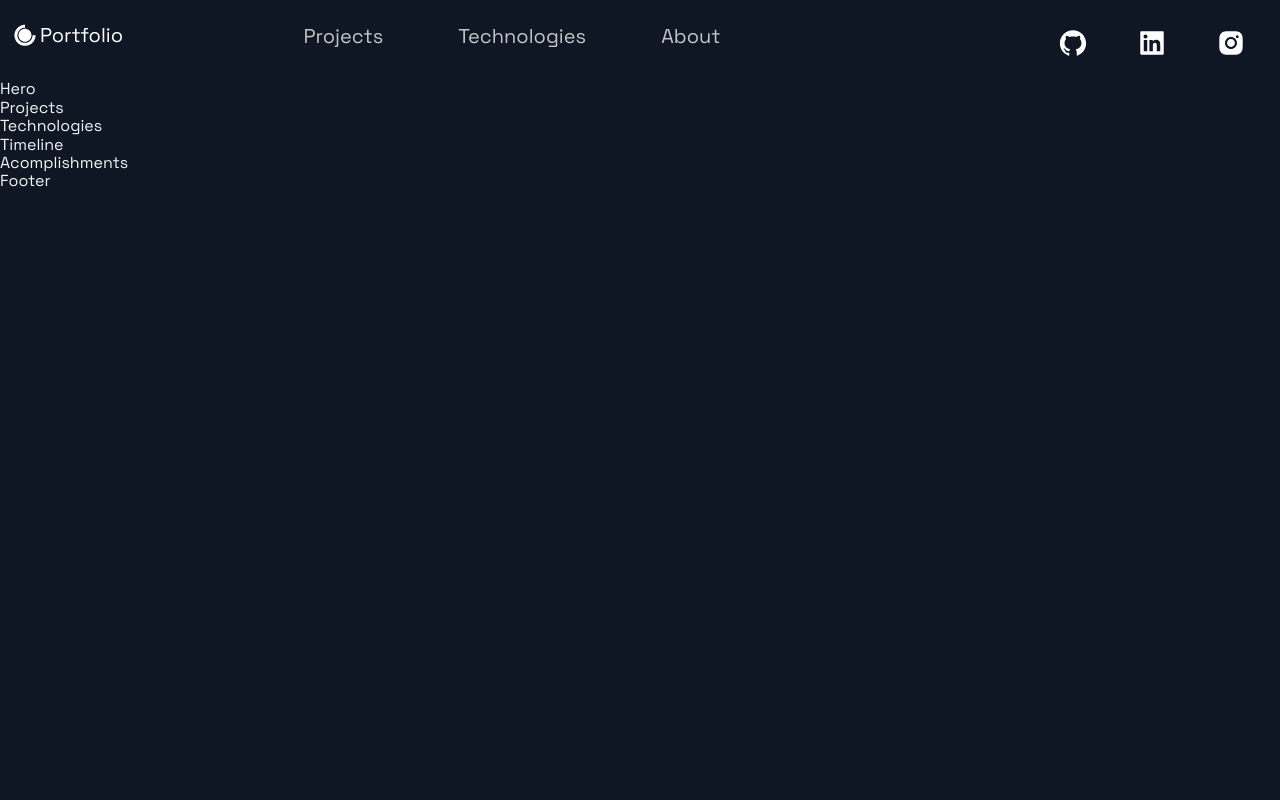
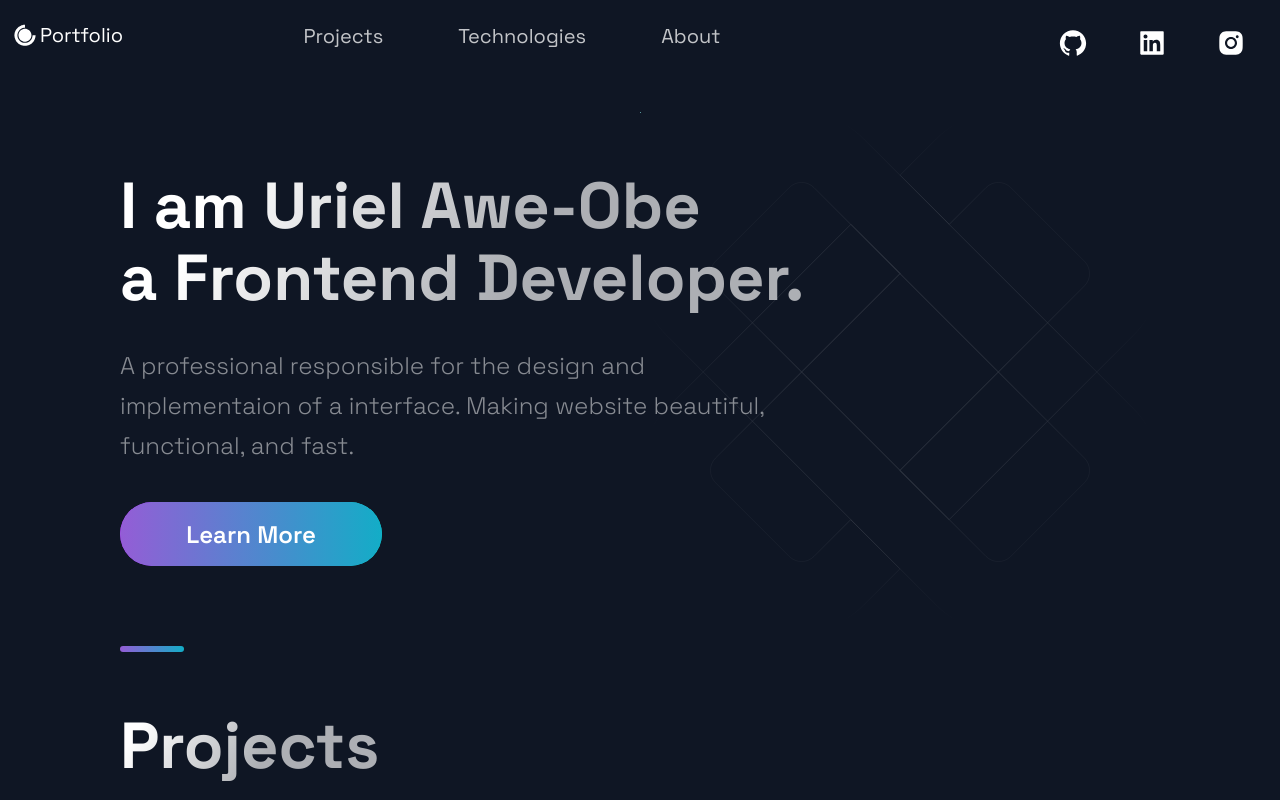
Before and after one commit to urielaweobe/portfolio-react-next, a Next.js app: page / in a window 1280 px wide. Shown: the top 800 px of the page. Built offline with nearby package versions, Linux system fonts and the light colour scheme.

Commit message:
update: project section tutorial

```diff
--- a/src/components/Hero/Hero.js
+++ b/src/components/Hero/Hero.js
@@ -4,10 +4,20 @@ import { Section, SectionText, SectionTitle } from '../../styles/GlobalComponent
 import Button from '../../styles/GlobalComponents/Button';
 import { LeftSection } from './HeroStyles';
 
-const Hero = (props) => (
-  <div>
-    Hero
-  </div>
+const Hero = () => (
+  <Section roq nopadding>
+    <LeftSection>
+      <SectionTitle main center>
+        I am Uriel Awe-Obe <br />
+        a Frontend Developer.
+      </SectionTitle>
+      <SectionText>
+        A professional responsible for the design and implementaion of a interface.
+        Making website beautiful, functional, and fast.
+      </SectionText>
+      <Button onClick={() => window.location = 'https://google.com'}>Learn More</Button>
+    </LeftSection>
+  </Section>
 );
 
 export default Hero;
--- a/src/components/Projects/Projects.js
+++ b/src/components/Projects/Projects.js
@@ -5,9 +5,34 @@ import { Section, SectionDivider, SectionTitle } from '../../styles/GlobalCompon
 import { projects } from '../../constants/constants';
 
 const Projects = () => (
-  <div>
-    Projects
-  </div>
+  <Section nopadding id="project">
+    <SectionDivider/>
+    <SectionTitle main>Projects</SectionTitle>
+    <GridContainer>
+      {projects.map(({ id, image, title, description, tags, source, visit }) => (
+        <BlogCard key={id}>
+          <Img src={image} />
+          <TitleContent>
+            <HeaderThree title>{title}</HeaderThree>
+            <Hr />
+          </TitleContent>
+          <CardInfo>{description}</CardInfo>
+          <div>
+            <TitleContent>Stack</TitleContent>
+            <TagList>
+              {tags.map((tag, i) => (
+                <Tag key={i}>{tag}</Tag>
+              ))}
+            </TagList>
+          </div>
+          <UtilityList>
+            <ExternalLinks href={visit}>Code</ExternalLinks>
+            <ExternalLinks href={source}>Source</ExternalLinks>
+          </UtilityList>
+        </BlogCard>
+      ))}
+    </GridContainer>
+  </Section>
 );
 
 export default Projects;
--- a/src/pages/index.js
+++ b/src/pages/index.js
@@ -10,10 +10,10 @@ import { Section } from '../styles/GlobalComponents';
 const Home = () => {
   return (
     <Layout>
-      {/* <Section grid> */}
+      <Section grid>
         <Hero />
-        {/* <BgAnimation /> */}
-      {/* </Section> */}
+        <BgAnimation />
+      </Section>
       <Projects />
       <Technologies />
       <Timeline />
```
